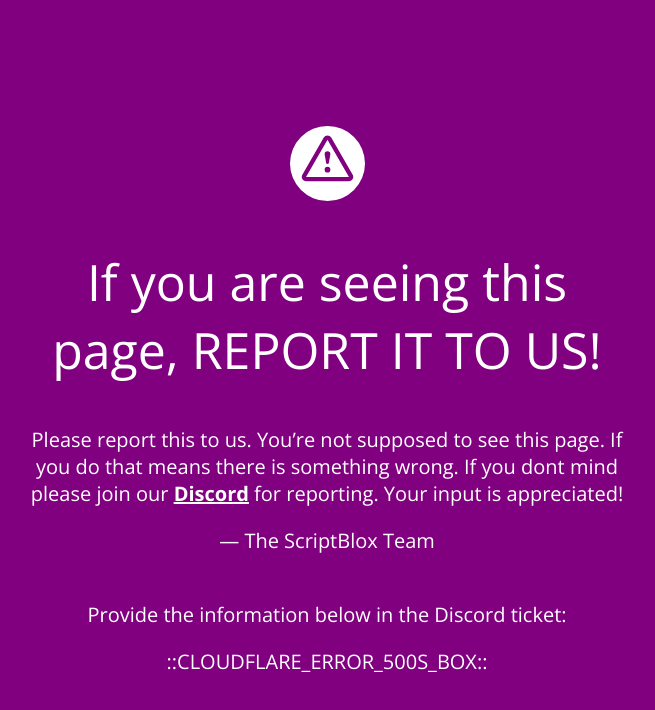
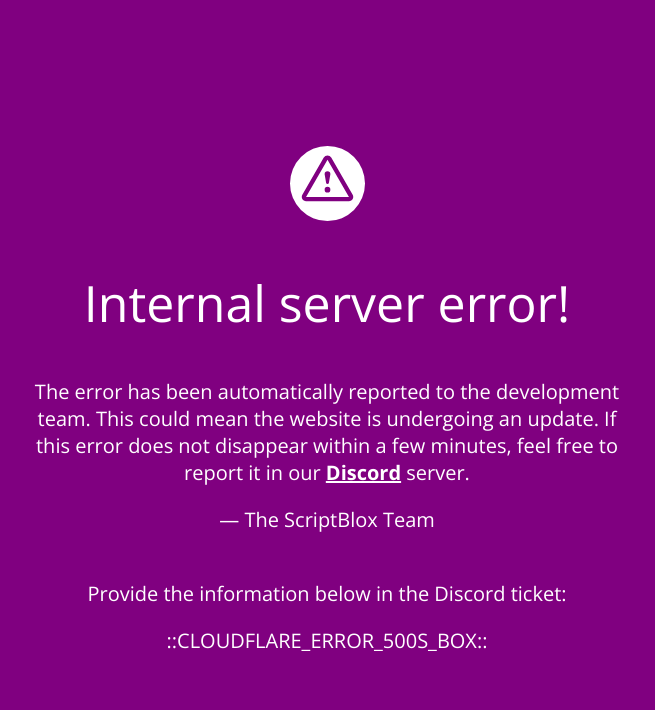
Before and after one commit to ThunderModsYT/scriptbloxdown.github.io, a plain HTML site: page index.html in a window 1280 px wide. Shown: the whole page, without its empty margins (313-968 px from the left). Drawn offline with nearby package versions, Linux system fonts and the light colour scheme.

Commit message:
Update message

```diff
--- a/index.html
+++ b/index.html
@@ -15,9 +15,9 @@
 
 <article>
     <svg xmlns="http://www.w3.org/2000/svg" viewBox="0 0 202.24 202.24"><defs><style>.cls-1{fill:#fff;}</style></defs><title>Asset 3</title><g id="Layer_2" data-name="Layer 2"><g id="Capa_1" data-name="Capa 1"><path class="cls-1" d="M101.12,0A101.12,101.12,0,1,0,202.24,101.12,101.12,101.12,0,0,0,101.12,0ZM159,148.76H43.28a11.57,11.57,0,0,1-10-17.34L91.09,31.16a11.57,11.57,0,0,1,20.06,0L169,131.43a11.57,11.57,0,0,1-10,17.34Z"/><path class="cls-1" d="M101.12,36.93h0L43.27,137.21H159L101.13,36.94Zm0,88.7a7.71,7.71,0,1,1,7.71-7.71A7.71,7.71,0,0,1,101.12,125.63Zm7.71-50.13a7.56,7.56,0,0,1-.11,1.3l-3.8,22.49a3.86,3.86,0,0,1-7.61,0l-3.8-22.49a8,8,0,0,1-.11-1.3,7.71,7.71,0,1,1,15.43,0Z"/></g></g></svg>
-    <h1>If you are seeing this page, REPORT IT TO US!</h1>
+    <h1>Internal server error!</h1>
     <div>
-        <p>Please report this to us. You&rsquo;re not supposed to see this page. If you do that means there is something wrong. If you dont mind please join our <a href="https://discord.gg/9JT4Q56c">Discord</a> for reporting. Your input is appreciated!</p>
+        <p>The error has been automatically reported to the development team. This could mean the website is undergoing an update. If this error does not disappear within a few minutes, feel free to report it in our  <a href="https://discord.gg/9JT4Q56c">Discord</a> server.</p>
         <p>&mdash; The ScriptBlox Team</p>
 
 					<p><br>Provide the information below in the Discord ticket:<br></p>
```
